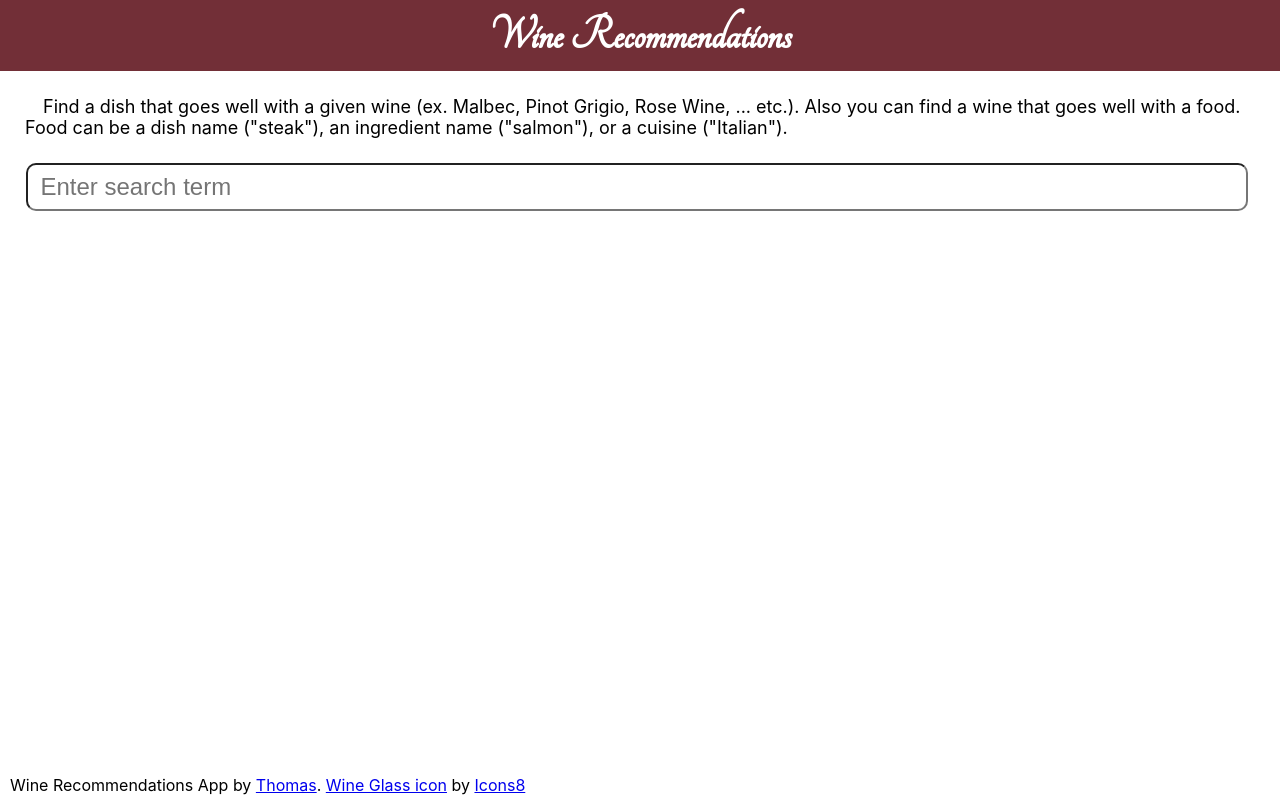
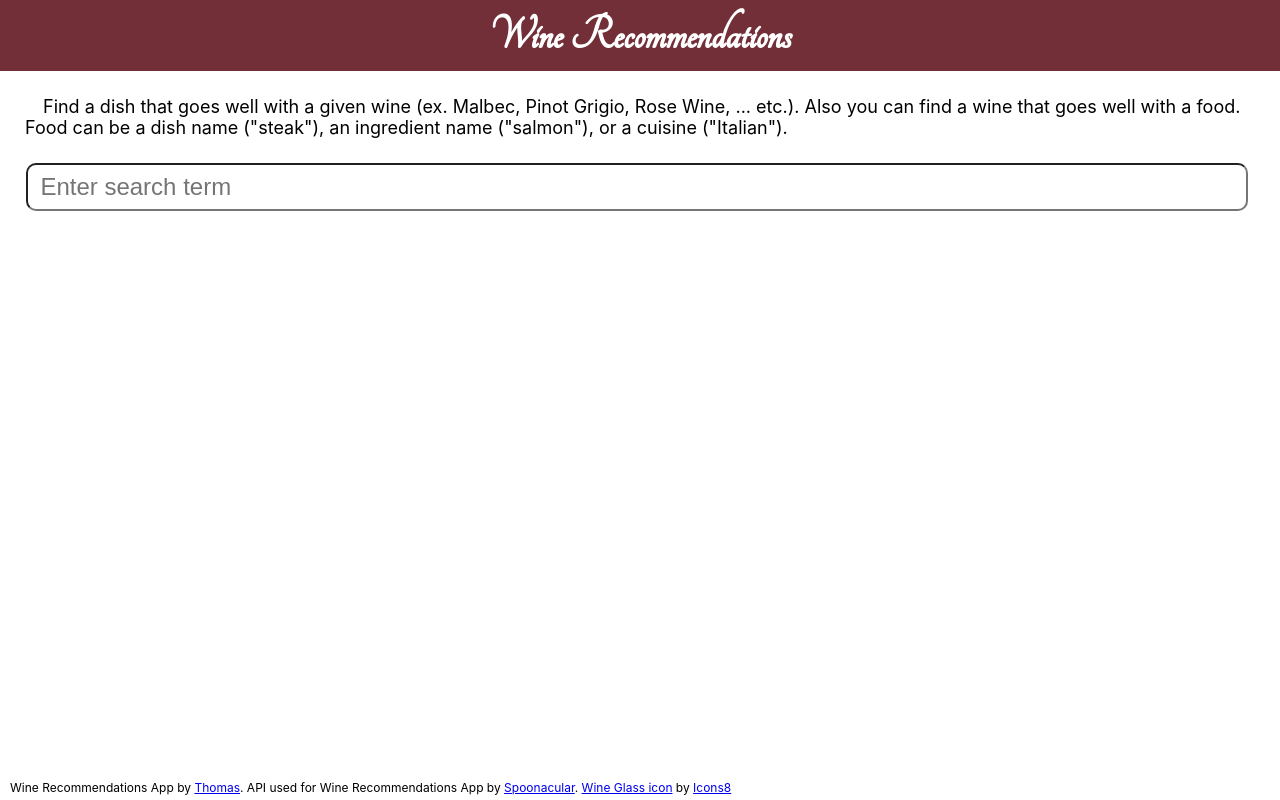
Before and after one commit to thomasgilmore/wine-recommendations-app-v2, a React (Create React App) app: page / in a window 1280 px wide. Built offline with nearby package versions, Linux system fonts and the light colour scheme; no server answers; a web font is replaced by a local one.

Commit message:
working on Footer.js and footer.css

```diff
--- a/src/Components/Footer.js
+++ b/src/Components/Footer.js
@@ -5,7 +5,7 @@ export default class Footer extends Component {
     render() {
         return (
             <div className="icons8">
-                Wine Recommendations App by <a target="_blank" href="https://github.com/thomasgilmore95" rel="noreferrer">Thomas</a>. <a target="_blank" href="https://icons8.com/icons/set/wine-glass--v2" rel="noreferrer">Wine Glass icon</a> by <a target="_blank" href="https://icons8.com" rel="noreferrer">Icons8</a>
+                Wine Recommendations App by <a target="_blank" href="https://github.com/thomasgilmore95" rel="noreferrer">Thomas</a>. API used for Wine Recommendations App by <a target="_blank" href="https://spoonacular.com/food-api" rel="noreferrer">Spoonacular</a>. <a target="_blank" href="https://icons8.com/icons/set/wine-glass--v2" rel="noreferrer">Wine Glass icon</a> by <a target="_blank" href="https://icons8.com" rel="noreferrer">Icons8</a>
             </div>
         )
     }
--- a/src/Components/footer.css
+++ b/src/Components/footer.css
@@ -1,4 +1,5 @@
 .icons8 {
+    font-size: 12px;
     margin-left: 10px;
     margin-bottom: 5px;
     position: fixed;
```
